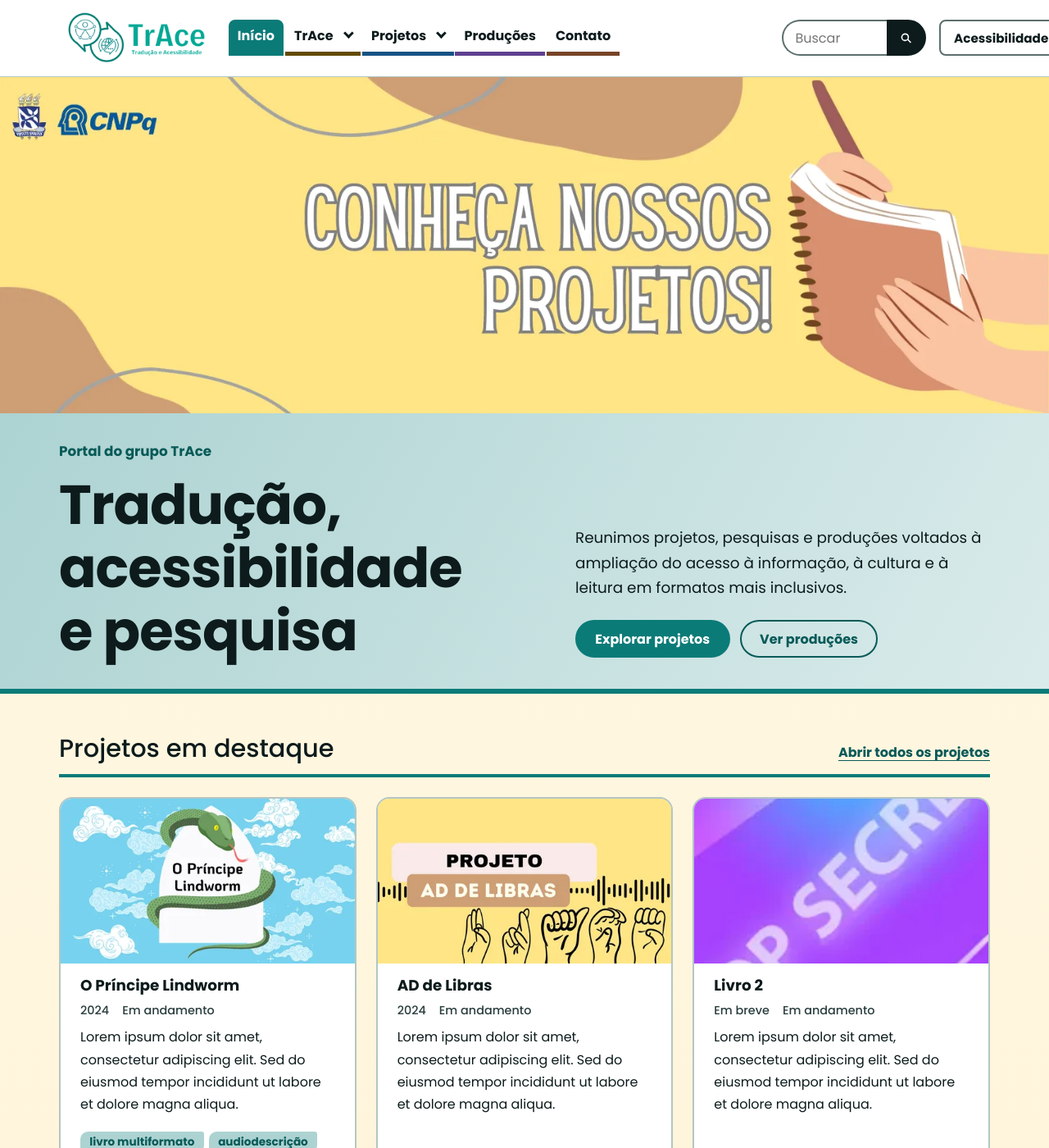
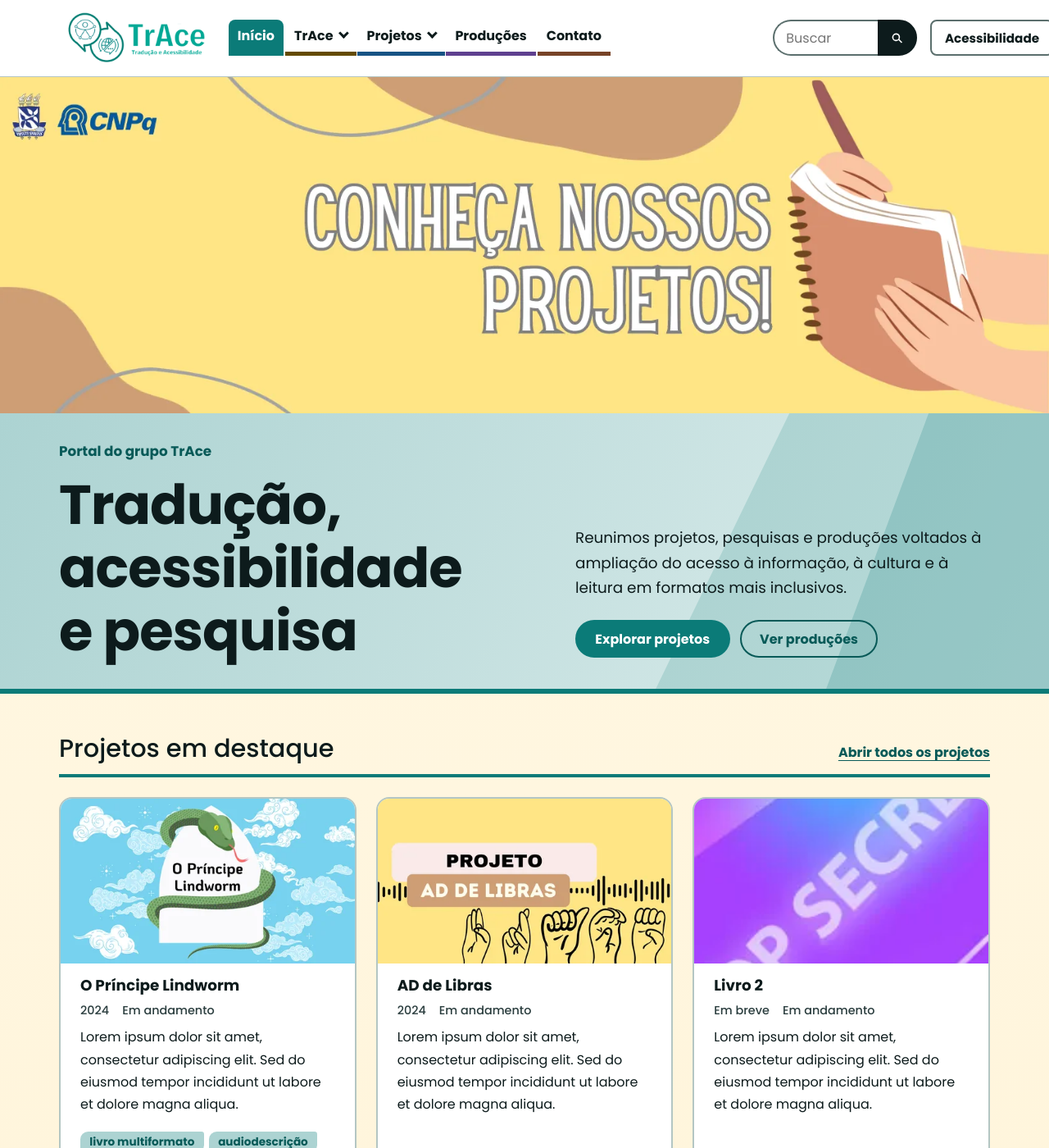
Before and after one commit to Niuuzinho/site-trace-teste, a Jekyll site: the page built from index.html, in a window 1280 px wide and 1400 px high. Shown: the whole window at 82% size. Built offline with Jekyll 4.4.1, drawn with Linux system fonts in a browser that asks for light colours.

Commit message:
Menu: texto e seta num botão só; botão Menu antes de Acessibilidade; voltar ao topo; Instagram no alto do rodapé (nova guia); faixa do topo com formas geométricas
Co-Authored-By: Claude Sonnet 5.5 <noreply@anthropic.com>
Claude-Session: https://claude.ai/code/session_01AbHHXVauvBZ2sfPmWDepMS

```diff
--- a/_includes/footer.html
+++ b/_includes/footer.html
@@ -3,16 +3,16 @@
   <div class="rodape-int">
     <section aria-labelledby="rodape-trace">
       <h2 id="rodape-trace">{{ site.title }}</h2>
-      <p>{{ site.rodape.sobre }}</p>
-      <p>{{ site.rodape.complemento }}</p>
       {%- assign yt = site.redes.youtube | default: '' -%}
       {%- assign ig = site.redes.instagram | default: '' -%}
       {%- if yt != '' or ig != '' %}
       <div class="rodape-redes" aria-label="Redes sociais do grupo">
-        {%- if yt != '' %}<a href="{{ yt }}" rel="noopener"><svg class="icone" aria-hidden="true" focusable="false"><use href="#i-youtube"></use></svg>YouTube</a>{% endif %}
-        {%- if ig != '' %}<a href="{{ ig }}" rel="noopener"><svg class="icone" aria-hidden="true" focusable="false"><use href="#i-instagram"></use></svg>Instagram</a>{% endif %}
+        {%- if ig != '' %}<a class="botao-peq" href="{{ ig }}" target="_blank" rel="noopener noreferrer"><svg class="icone" aria-hidden="true" focusable="false"><use href="#i-instagram"></use></svg>Instagram<span class="so-leitor"> (abre em outra guia)</span></a>{% endif %}
+        {%- if yt != '' %}<a class="botao-peq" href="{{ yt }}" target="_blank" rel="noopener noreferrer"><svg class="icone" aria-hidden="true" focusable="false"><use href="#i-youtube"></use></svg>YouTube<span class="so-leitor"> (abre em outra guia)</span></a>{% endif %}
       </div>
       {%- endif %}
+      <p>{{ site.rodape.sobre }}</p>
+      <p>{{ site.rodape.complemento }}</p>
     </section>
     <section aria-labelledby="rodape-projetos">
       <h2 id="rodape-projetos">Projetos</h2>
@@ -35,7 +35,8 @@
   <div class="rodape-base">
     <div>
       <p>{{ site.rodape.assinatura }}</p>
-      <p><a href="#topo">Voltar ao topo</a></p>
+      <p><a href="#" data-topo-link>Voltar ao topo</a></p>
     </div>
   </div>
 </footer>
+<a class="topo-botao" href="#" data-topo hidden><svg class="icone" aria-hidden="true" focusable="false"><use href="#i-seta-cima"></use></svg><span class="so-leitor">Voltar ao topo</span></a>
--- a/_includes/header.html
+++ b/_includes/header.html
@@ -23,9 +23,11 @@
         {%- if item.filhos or item.auto -%}{%- assign tem_sub = true -%}{%- endif %}
         <li class="nav-item tema-{{ item.tema }}{% if tem_sub %} tem-submenu{% endif %}{% if aqui != '' %} atual{% endif %}">
           <div class="nav-grupo">
+            {%- if tem_sub %}
+            <a class="link-sem-js" href="{{ item.url | relative_url }}"{% if aqui != '' %} aria-current="{{ aqui }}"{% endif %}>{{ item.titulo }}</a>
+            <button class="sub-botao" type="button" data-sub-botao aria-expanded="false" aria-controls="sub-{{ forloop.index }}"{% if aqui != '' %} aria-current="true"{% endif %}>{{ item.titulo }}<span class="seta" aria-hidden="true"></span></button>
+            {%- else %}
             <a href="{{ item.url | relative_url }}"{% if aqui != '' %} aria-current="{{ aqui }}"{% endif %}>{{ item.titulo }}</a>
-            {%- if tem_sub %}
-            <button class="sub-botao" type="button" data-sub-botao aria-expanded="false" aria-controls="sub-{{ forloop.index }}" aria-label="Abrir submenu de {{ item.titulo | escape }}"></button>
             {%- endif %}
           </div>
           {%- if item.filhos %}
--- a/_includes/icones.html
+++ b/_includes/icones.html
@@ -3,5 +3,7 @@
   <symbol id="i-lattes" viewBox="0 0 24 24"><path d="M12 2 3.5 6.5v11L12 22l8.5-4.5v-11L12 2Zm0 2.1 6.6 3.47L12 11.03 5.4 7.57 12 4.1Zm-7 4.78 6 3.15v7.64l-6-3.18V8.88Zm8 10.79v-7.65l6-3.15v7.62l-6 3.18Z"/></symbol>
   <symbol id="i-linkedin" viewBox="0 0 24 24"><path d="M6.94 8.5H3.56V20h3.38V8.5Zm.22-3.56A1.96 1.96 0 1 0 3.24 4.9a1.96 1.96 0 0 0 3.92.04ZM20.46 13c0-3.33-1.78-4.88-4.15-4.88-1.91 0-2.76 1.05-3.23 1.8V8.5H9.7c.04.95 0 11.5 0 11.5h3.38v-6.42c0-.34.03-.68.13-.92.27-.68.88-1.39 1.9-1.39 1.35 0 1.89 1.03 1.89 2.54V20H20.4l.06-7Z"/></symbol>
   <symbol id="i-instagram" viewBox="0 0 24 24"><path d="M7 2h10a5 5 0 0 1 5 5v10a5 5 0 0 1-5 5H7a5 5 0 0 1-5-5V7a5 5 0 0 1 5-5Zm0 2.2A2.8 2.8 0 0 0 4.2 7v10A2.8 2.8 0 0 0 7 19.8h10a2.8 2.8 0 0 0 2.8-2.8V7A2.8 2.8 0 0 0 17 4.2H7Zm10.5 1.6a1.1 1.1 0 1 1 0 2.2 1.1 1.1 0 0 1 0-2.2ZM12 7a5 5 0 1 1 0 10 5 5 0 0 1 0-10Zm0 2.2A2.8 2.8 0 1 0 12 14.8 2.8 2.8 0 0 0 12 9.2Z"/></symbol>
+  <symbol id="i-seta-cima" viewBox="0 0 24 24"><path d="M12 5.2 4.6 12.6l1.8 1.8L11 9.8V19h2V9.8l4.6 4.6 1.8-1.8L12 5.2Z"/></symbol>
+  <symbol id="i-externo" viewBox="0 0 24 24"><path d="M14 4h6v6h-2V7.4l-7.3 7.3-1.4-1.4L16.6 6H14V4ZM5 6h6v2H6v10h10v-5h2v7H4V6h1Z"/></symbol>
   <symbol id="i-youtube" viewBox="0 0 24 24"><path d="M23.5 6.2a3 3 0 0 0-2.1-2.1C19.5 3.5 12 3.5 12 3.5s-7.5 0-9.4.6A3 3 0 0 0 .5 6.2 31.6 31.6 0 0 0 0 12a31.6 31.6 0 0 0 .5 5.8 3 3 0 0 0 2.1 2.1c1.9.6 9.4.6 9.4.6s7.5 0 9.4-.6a3 3 0 0 0 2.1-2.1A31.6 31.6 0 0 0 24 12a31.6 31.6 0 0 0-.5-5.8ZM9.6 15.7V8.3L16 12l-6.4 3.7Z"/></symbol>
 </svg>
--- a/_includes/redes-botao.html
+++ b/_includes/redes-botao.html
@@ -1,4 +1,4 @@
 {%- assign ig = site.redes.instagram | default: '' -%}
 {%- if page.redes and ig != '' %}
-<p class="acoes acoes-fora"><a class="botao" href="{{ ig }}" rel="noopener"><svg class="icone" aria-hidden="true" focusable="false"><use href="#i-instagram"></use></svg>Siga o TrAce no Instagram</a></p>
+<p class="acoes acoes-fora"><a class="botao" href="{{ ig }}" target="_blank" rel="noopener noreferrer"><svg class="icone" aria-hidden="true" focusable="false"><use href="#i-instagram"></use></svg>Siga o TrAce no Instagram<span class="so-leitor"> (abre em outra guia)</span></a></p>
 {%- endif -%}
--- a/assets/css/main.css
+++ b/assets/css/main.css
@@ -245,11 +245,22 @@ a:hover { text-decoration-thickness: 3px; }
 
 /* Faixa colorida no topo de cada página (tom claro, com texto escuro) */
 .faixa-titulo {
+  position: relative;
+  isolation: isolate;
+  overflow: hidden;
   background-color: var(--t-banda);
-  background-image: linear-gradient(120deg, var(--t-banda) 0%, color-mix(in srgb, var(--t-banda) 45%, var(--papel)) 100%);
+  background-image: linear-gradient(115deg, var(--t-banda) 0%, color-mix(in srgb, var(--t-banda) 40%, var(--papel)) 100%);
   color: var(--tinta);
   border-bottom: 6px solid var(--t-forte);
   padding: var(--e2) 0 var(--e6);
+}
+/* formas geométricas (duas faixas inclinadas) na cor da página, só à direita, para não atrapalhar o texto */
+.faixa-titulo::before, .faixa-titulo::after { content: ""; position: absolute; top: 0; bottom: 0; right: 0; z-index: -1; pointer-events: none; background: var(--t-forte); }
+.faixa-titulo::before { width: min(40%, 30rem); opacity: 0.16; clip-path: polygon(34% 0, 100% 0, 100% 100%, 0 100%); }
+.faixa-titulo::after  { width: min(24%, 17rem); opacity: 0.2; clip-path: polygon(46% 0, 100% 0, 100% 100%, 0 100%); }
+@media (max-width: 39.99em) {
+  .faixa-titulo::before { width: 55%; opacity: 0.1; }
+  .faixa-titulo::after { width: 32%; opacity: 0.11; }
 }
 .faixa-titulo h1 { max-width: 20ch; margin-bottom: var(--e3); }
 .faixa-titulo .lead, .faixa-titulo .subtitulo { color: var(--tinta); margin-bottom: 0; }
@@ -293,9 +304,9 @@ a:hover { text-decoration-thickness: 3px; }
   white-space: nowrap;
   transition: background-color 0.15s, color 0.15s;
 }
-.nav-botao { display: none; order: 3; }
+.nav-botao { display: none; order: 2; margin-left: auto; }   /* o botão Menu vem antes do Acessibilidade */
 .js .nav-botao { display: inline-block; }
-.acess-botao { order: 2; margin-left: auto; }
+.acess-botao { order: 3; }
 .acess-botao:hover, .nav-botao:hover { background: var(--papel-2); }
 .acess-botao[aria-expanded="true"], .nav-botao[aria-expanded="true"] { background: var(--tinta); color: var(--papel); border-color: var(--tinta); }
 
@@ -327,6 +338,7 @@ a:hover { text-decoration-thickness: 3px; }
 .nav-grupo > a:hover { text-decoration: underline; text-decoration-thickness: 2px; }
 .atual > .nav-grupo { background: var(--t-forte); border-color: var(--t-forte); }
 .atual > .nav-grupo > a, .atual > .nav-grupo .sub-botao { color: #fff; }
+.js .nav-grupo > .link-sem-js { display: none; }   /* com JavaScript, o item com submenu é um botão só (texto + seta) */
 .tema-inicio    { --bar: var(--i-inicio); }
 .tema-sobre     { --bar: var(--i-sobre); }
 .tema-membros   { --bar: var(--i-membros); }
@@ -335,26 +347,31 @@ a:hover { text-decoration-thickness: 3px; }
 .tema-contato   { --bar: var(--i-contato); }
 
 .sub-botao {
+  flex: 1;
   display: none;
-  width: 2.9rem;
+  align-items: center;
+  justify-content: space-between;
+  gap: 0.5rem;
+  padding: 0.65rem 0.8rem;
+  font: 700 1rem/1.25 var(--fonte-corpo);
+  color: var(--tinta);
+  text-align: left;
   background: transparent;
   border: 0;
-  color: var(--tinta);
+  border-radius: 0 var(--raio) var(--raio) 0;
   cursor: pointer;
-  border-radius: var(--raio);
 }
-.js .sub-botao { display: block; }
-.sub-botao::before {
-  content: "";
-  display: block;
+.js .sub-botao { display: flex; }
+.sub-botao:hover { text-decoration: underline; text-decoration-thickness: 2px; }
+.sub-botao .seta {
+  flex: none;
   width: 0.55rem; height: 0.55rem;
-  margin: 0 auto;
   border-right: 3px solid currentColor;
   border-bottom: 3px solid currentColor;
   transform: translateY(-3px) rotate(45deg);
   transition: transform 0.2s;
 }
-.tem-submenu.aberto > .nav-grupo .sub-botao::before { transform: translateY(2px) rotate(225deg); }
+.tem-submenu.aberto > .nav-grupo .sub-botao .seta { transform: translateY(2px) rotate(225deg); }
 
 .submenu { list-style: none; margin: var(--e1) 0 var(--e2) var(--e4); padding: 0; display: grid; gap: 2px; }
 .js .submenu { display: none; }
@@ -420,8 +437,7 @@ a:hover { text-decoration-thickness: 3px; }
   .nav-item { position: relative; }
   .nav-grupo { border-left: 0; border-bottom: 5px solid var(--bar, var(--linha)); border-radius: var(--raio) var(--raio) 0 0; }
   .nav-grupo > a { padding: 0.6rem 0.7rem; border-radius: var(--raio) var(--raio) 0 0; }
-  .nav-grupo > a:has(+ .sub-botao) { padding-right: 0.2rem; }
-  .sub-botao { width: 1.9rem; }
+  .sub-botao { flex: none; padding: 0.6rem 0.7rem; border-radius: var(--raio) var(--raio) 0 0; }
   .busca-topo { flex: 0 1 11rem; min-width: 8rem; }
   .acess-botao { order: 2; margin-left: 0; }
 
@@ -598,6 +614,23 @@ button[disabled] { opacity: 0.5; cursor: not-allowed; }
 .js .so-js { display: block; }
 .js .acess-botao.so-js { display: inline-block; }
 
+/* Botão "Voltar ao topo": aparece depois de rolar (JavaScript) */
+.topo-botao {
+  position: fixed; right: var(--e4); bottom: var(--e4); z-index: 45;
+  display: grid; place-items: center;
+  width: 3.1rem; height: 3.1rem;
+  color: #fff; background: var(--t-forte);
+  border: 3px solid var(--cartao); border-radius: 50%;
+  box-shadow: 0 0 0 2px var(--t-forte);
+  text-decoration: none;
+  transition: background-color 0.15s, color 0.15s, transform 0.15s;
+}
+.topo-botao[hidden] { display: none; }
+.topo-botao .icone { width: 1.5rem; height: 1.5rem; fill: currentColor; }
+.topo-botao:hover { background: var(--t-tinta); color: var(--papel); transform: translateY(-2px); }
+html[data-contraste="alto"] .topo-botao { background: var(--tinta); color: var(--papel); border-color: var(--papel); box-shadow: 0 0 0 2px var(--tinta); }
+html[data-contraste="alto"] .topo-botao:hover { background: var(--papel); color: var(--tinta); }
+
 /* 7. Páginas -------------------------------------------------------------- */
 
 /* Início */
@@ -738,11 +771,11 @@ html[data-contraste="alto"] .etiqueta-funcao { border: 2px solid var(--tinta); }
 .rodape ul { list-style: none; margin: 0; padding: 0; }
 .rodape li { margin-bottom: var(--e1); }
 .rodape li a, .rodape-redes a { display: inline-block; padding: 0.2rem 0; }
-.rodape-redes { display: flex; flex-wrap: wrap; gap: var(--e1) var(--e5); }
-.rodape-redes a { display: inline-flex; align-items: center; gap: 0.5rem; font-weight: 700; }
+.rodape-redes { display: flex; flex-wrap: wrap; gap: var(--e2); margin: 0 0 var(--e4); }
+.rodape .rodape-redes .botao-peq { display: inline-flex; align-items: center; gap: 0.5rem; padding: 0.45rem 1rem; }
 .botao .icone { display: inline-block; vertical-align: -0.28em; margin-right: 0.5rem; }
 .rodape-base { border-top: 1px solid var(--linha); }
-.rodape-base div { max-width: var(--pagina); margin-inline: auto; padding: var(--e4) var(--e5); display: flex; flex-wrap: wrap; justify-content: space-between; gap: var(--e2) var(--e5); color: var(--tinta-2); font-size: 0.95rem; }
+.rodape-base div { max-width: var(--pagina); margin-inline: auto; padding: var(--e4) 5rem var(--e4) var(--e5); display: flex; flex-wrap: wrap; justify-content: space-between; gap: var(--e2) var(--e5); color: var(--tinta-2); font-size: 0.95rem; }
 .rodape-base p { margin: 0; }
 
 /* 9. Movimento leve e acessibilidade ------------------------------------- */
@@ -761,12 +794,13 @@ html[data-contraste="alto"] .bloco-colado { border: 2px solid var(--tinta); }
 html[data-contraste="alto"] .bloco-colado > .caixa { border: 0; border-top: 6px solid var(--tinta); }
 @media (min-width: 56em) { html[data-contraste="alto"] .bloco-colado-lado > .caixa { border-top: 0; border-left: 6px solid var(--tinta); } }
 html[data-contraste="alto"] .faixa-titulo { background-image: none; border-bottom-color: var(--tinta); }
+html[data-contraste="alto"] .faixa-titulo::before, html[data-contraste="alto"] .faixa-titulo::after { display: none; }
 html[data-contraste="alto"] .atual > .nav-grupo { outline: 2px solid var(--tinta); }
 
 @media (prefers-reduced-motion: reduce) {
   html { scroll-behavior: auto; }
   *, *::before, *::after { transition: none !important; animation: none !important; scroll-behavior: auto !important; }
-  .cartao:hover, .botao:hover, .botao-sec:hover, .botao-peq:hover, .botao:active, .botao-sec:active, .botao-peq:active { transform: none !important; }
+  .cartao:hover, .topo-botao:hover, .botao:hover, .botao-sec:hover, .botao-peq:hover, .botao:active, .botao-sec:active, .botao-peq:active { transform: none !important; }
 }
 html[data-movimento="reduzido"] { scroll-behavior: auto; }
 html[data-movimento="reduzido"] *,
@@ -781,15 +815,17 @@ html[data-movimento="reduzido"] .cartao:hover, html[data-movimento="reduzido"] .
 }
 
 @media (forced-colors: active) {
+  .faixa-titulo::before, .faixa-titulo::after { display: none; }
   .botao, .botao-sec, .botao-peq, .temas li, .cartao, .ficha-card { border: 2px solid ButtonText; }
   .atual > .nav-grupo { border: 2px solid Highlight; }
 }
 
 /* 10. Impressão ----------------------------------------------------------- */
 @media print {
-  .cabecalho, .rodape, .pular, .filtros, .acoes, .galeria, .video, .botao, .botao-sec { display: none !important; }
+  .cabecalho, .rodape, .topo-botao, .pular, .filtros, .acoes, .galeria, .video, .botao, .botao-sec { display: none !important; }
   body { background: #fff; color: #000; font-size: 11pt; display: block; }
   .faixa-titulo { background: none; padding: 0; border: 0; }
+  .faixa-titulo::before, .faixa-titulo::after { display: none; }
   a { color: #000; text-decoration: none; }
   .texto a[href^="http"]::after { content: " (" attr(href) ")"; font-size: 0.85em; }
   .cartao { break-inside: avoid; }
--- a/assets/js/main.js
+++ b/assets/js/main.js
@@ -373,6 +373,31 @@
     });
   }
 
+  /* 8. Botão "Voltar ao topo" (aparece depois de rolar a página) ------------ */
+  function iniciarVoltarAoTopo() {
+    var b = doc.querySelector('[data-topo]');
+    if (!b) return;
+    // o cabeçalho é fixo, então "#topo" não rola nada: rolamos até o início e levamos o foco para a logo
+    todos('[data-topo], [data-topo-link]').forEach(function (a) {
+      a.addEventListener('click', function (e) {
+        e.preventDefault();
+        window.scrollTo(0, 0);
+        var logo = doc.querySelector('.marca');
+        if (logo) logo.focus({ preventScroll: true });
+      });
+    });
+    var agendado = false;
+    function atualizar() {
+      agendado = false;
+      var mostrar = (window.pageYOffset || doc.documentElement.scrollTop) > 600;
+      if (b.hidden === mostrar) b.hidden = !mostrar;
+    }
+    window.addEventListener('scroll', function () {
+      if (!agendado) { agendado = true; window.requestAnimationFrame(atualizar); }
+    }, { passive: true });
+    atualizar();
+  }
+
   /* Início ------------------------------------------------------------------ */
   function iniciar() {
     iniciarPainelAcessibilidade();
@@ -385,6 +410,7 @@
     todos('form[data-demo]').forEach(iniciarFormularioDemo);
     iniciarBuscaGeral();
     iniciarJanelaEmail();
+    iniciarVoltarAoTopo();
   }
   if (doc.readyState === 'loading') doc.addEventListener('DOMContentLoaded', iniciar); else iniciar();
 }());
```
